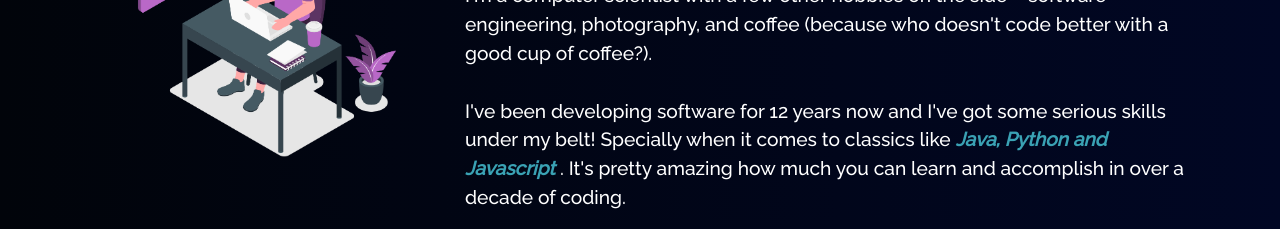
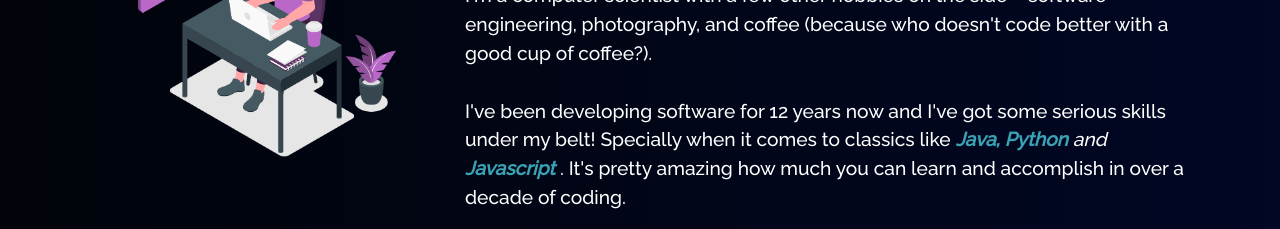
Before and after one commit to sebashmh/professionalPortfolio, a React (Create React App) app: page / in a window 1280 px wide. Shown: the part 860-1089 px from the top of the page. Built offline with nearby package versions, Linux system fonts and the light colour scheme; some icons are missing.

Commit message:
Minor changes to Home.js

```diff
--- a/src/components/Home/Home2.js
+++ b/src/components/Home/Home2.js
@@ -29,7 +29,7 @@ function Home2() {
               I'm a computer scientist with a few other hobbies on the side – software engineering, photography, and coffee (because who doesn't code better with a good cup of coffee?).
               <br />
               <br />I've been developing software for 12 years now and I've got some serious skills under my belt! Specially when it comes to classics like <i>
-                <b className="purple"> Java, Python and Javascript </b>
+                <b className="purple"> Java, Python  </b>and <b className="purple">Javascript </b>
               </i>. It's pretty amazing how much you can learn and accomplish in over a decade of coding.
 
               <br />
```
